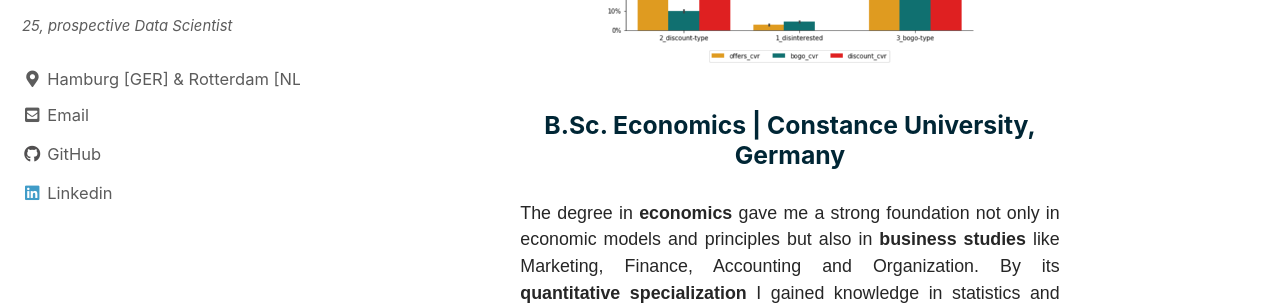
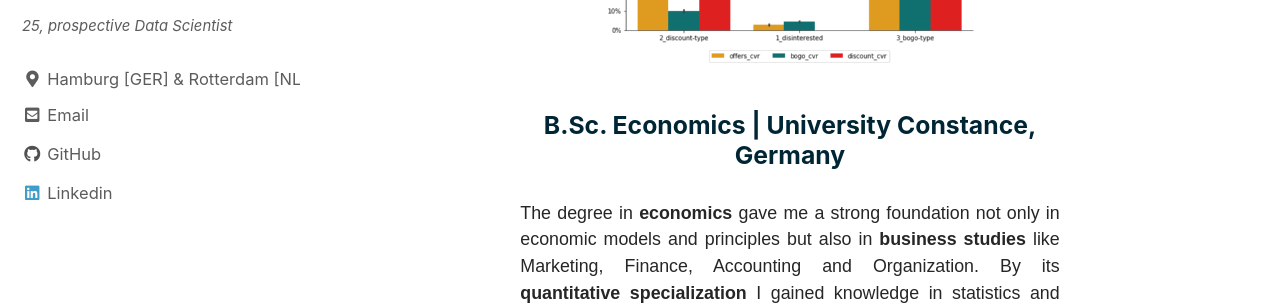
Before and after one commit to LHAGELS/LHAGELS.github.io, a Jekyll site: the page built from _pages/academics.md, in a window 1280 px wide and 900 px high, scrolled down 417 px. Shown: the part 179-484 px from the top of the window. Built offline with Jekyll 4.4.1, drawn with Linux system fonts in a browser that asks for light colours; cached includes are drawn as plain includes; nearby versions of some CDN libraries.

Commit message:
new github

```diff
--- a/_pages/academics.md
+++ b/_pages/academics.md
@@ -8,8 +8,9 @@ header:
     caption: "Photo by ...  on [Link](...)"
 classes: wide
 feature_row1-1:
-  - image_path: assets/images/posts/starbucks-cluster-conversion-rates.png
-    title: "B.Sc. Economics | Constance University, Germany"
+  - title: "B.Sc. Economics | University Constance, Germany"
+    image_path: assets/images/posts/starbucks-cluster-conversion-rates.png
+    title: "B.Sc. Economics | University Constance, Germany"
     text: "The degree in **economics** gave me a strong foundation not only in economic models and principles but also in **business studies** like Marketing, Finance, Accounting and Organization. By its **quantitative specialization** I gained knowledge in statistics and econometrics as well as the ability of **strong analytical thinking**."
     url: "/assets/docs/Transcript of Records.pdf"
     btn_label: "Transcript of Records"
```
